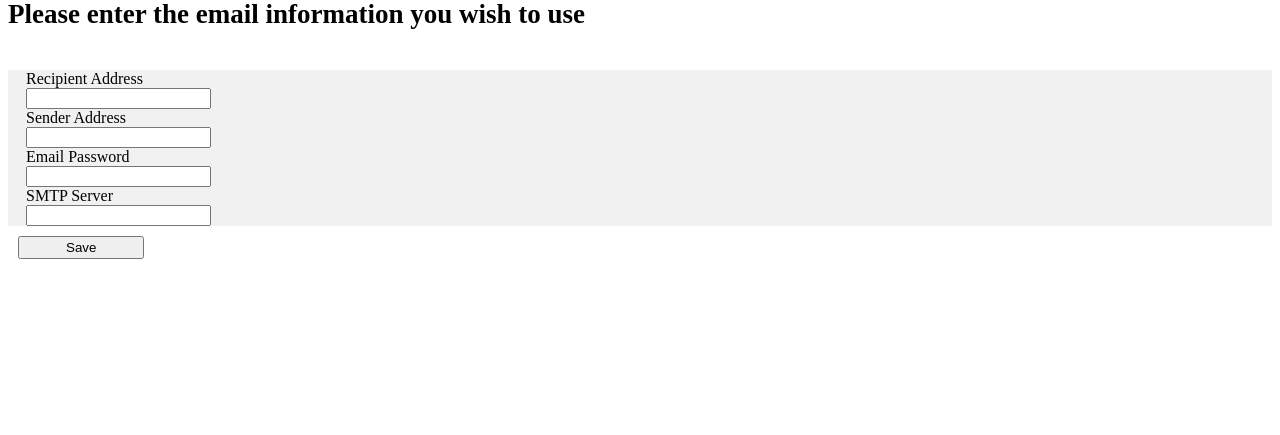
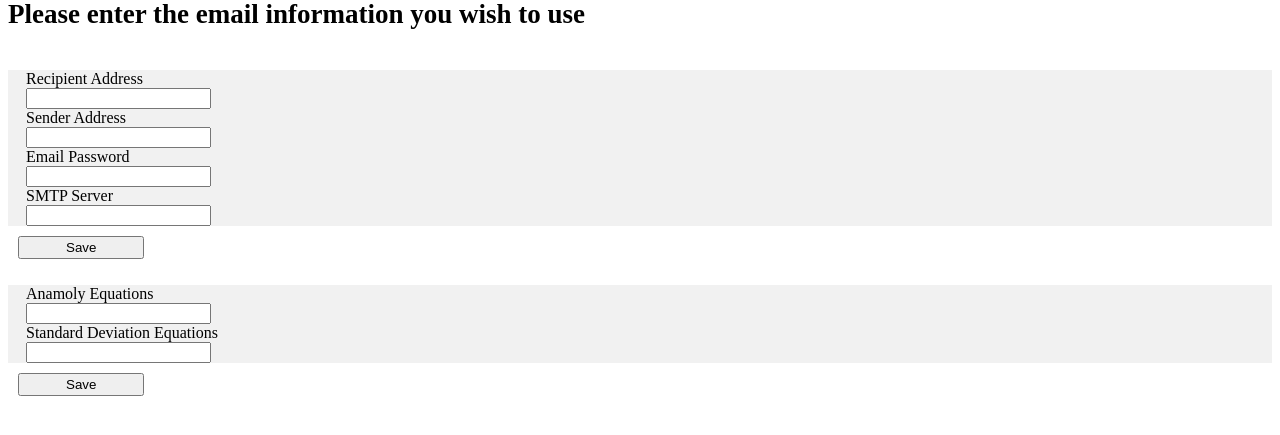
Before and after one commit to briweinstein/tinyHIPPO, a Flask app: template src/dashboard/webserver/templates/config.html in a window 1280 px wide. Shown: the part 298-733 px from the top of the page. Run offline with Flask 2, Linux system fonts and the light colour scheme; the template is opened without the code that fills it, so the values that code supplies are empty; parts of the project's set-up code (start-up, migrations or seed data) failed here and were passed over.

Commit message:
Refactored emailsystem.py to use database queries instead of getting information from the config. Added form for inserting anamoly equations and standard deviations into html template.

```diff
--- a/src/dashboard/webserver/server.py
+++ b/src/dashboard/webserver/server.py
@@ -30,7 +30,6 @@ def _email_configuration(form_data: dict):
     :param form_data: Form data submitted by the user from the webpage
     :return: nothing
     """
-    # TODO: Add validation of passed settings, query database and check if settings are new or need to be updated
     e = EmailInformation(recipient_addresses=form_data['raddress'],
                          sender_address=form_data['saddress'],
                          sender_email_password=form_data['password'],
--- a/src/dashboard/webserver/templates/config.html
+++ b/src/dashboard/webserver/templates/config.html
@@ -92,7 +92,7 @@
                 </tbody>
             </table>
         </div>
-        <input onclick="disableChangesSaveText('device_changes_saved')" name="device-form" type="submit" value="Save" class="save_button">
+        <input name="device-form" type="submit" value="Save" class="save_button">
     </div>
 </form>
 <h1>Email Configuration</h1>
@@ -112,7 +112,18 @@
             <label for="server">SMTP Server</label><br>
             <input type="text" id="server" name="server">
         </div>
-        <input onclick="disableChangesSaveText('email_changes_saved')" name="email-form" type="submit" value="Save" class="save_button"/>
+        <input name="email-form" type="submit" value="Save" class="save_button"/>
+    </div>
+</form>
+<form action="/ids-priv/settings/" method="post">
+    <div>
+        <div class="content">
+            <label for="raddress">Anamoly Equations</label><br>
+            <input type="text" id="aequations" name="aequations"><br>
+            <label for="saddress">Standard Deviation Equations</label><br>
+            <input type="text" id="sdequations" name="sdequations"><br>
+        </div>
+        <input name="equations-form" type="submit" value="Save" class="save_button"/>
     </div>
 </form>
 </body>
```
Also changed, not shown: src/emailalerts/emailsystem.py (+9 -11 lines).
